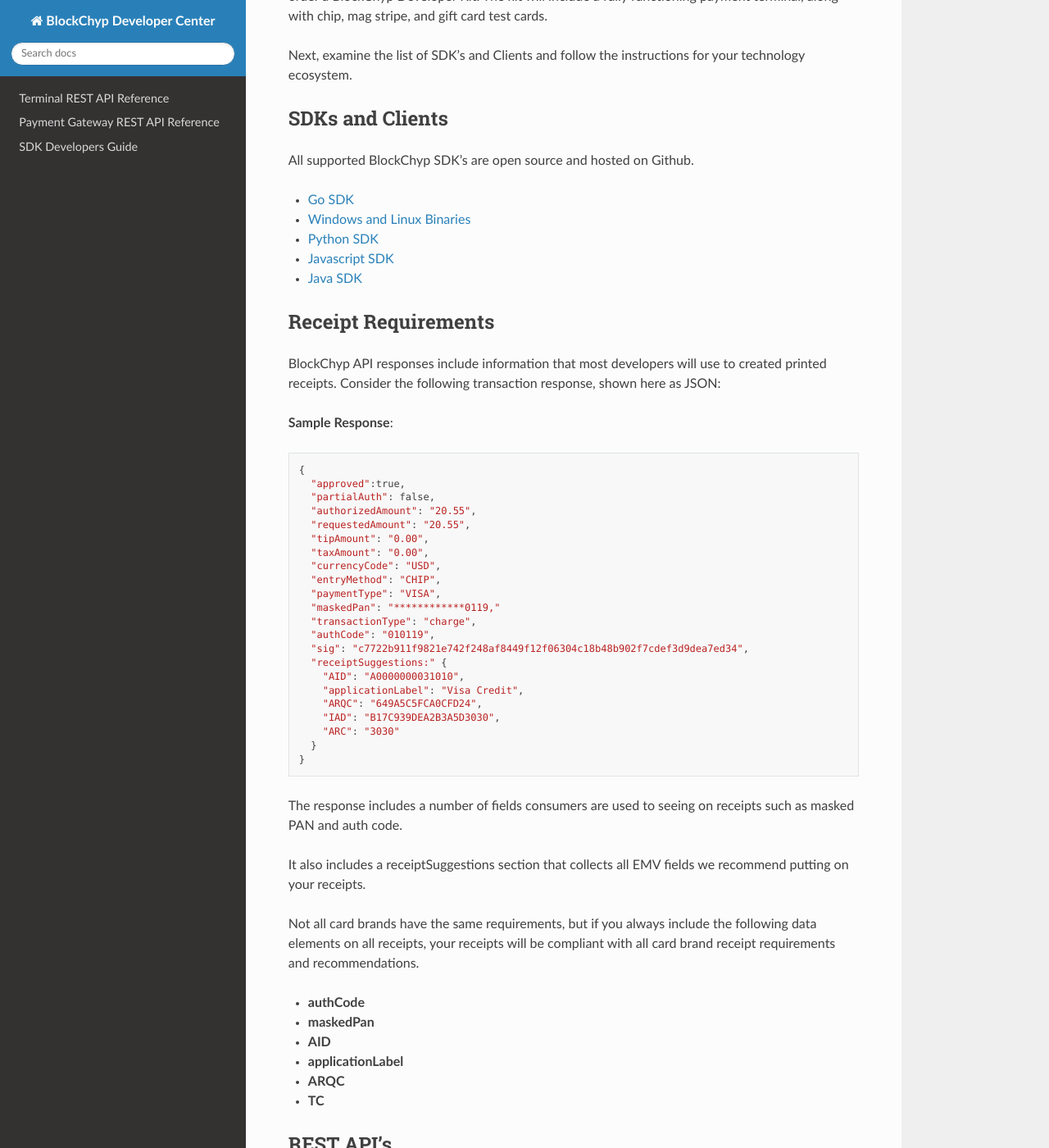
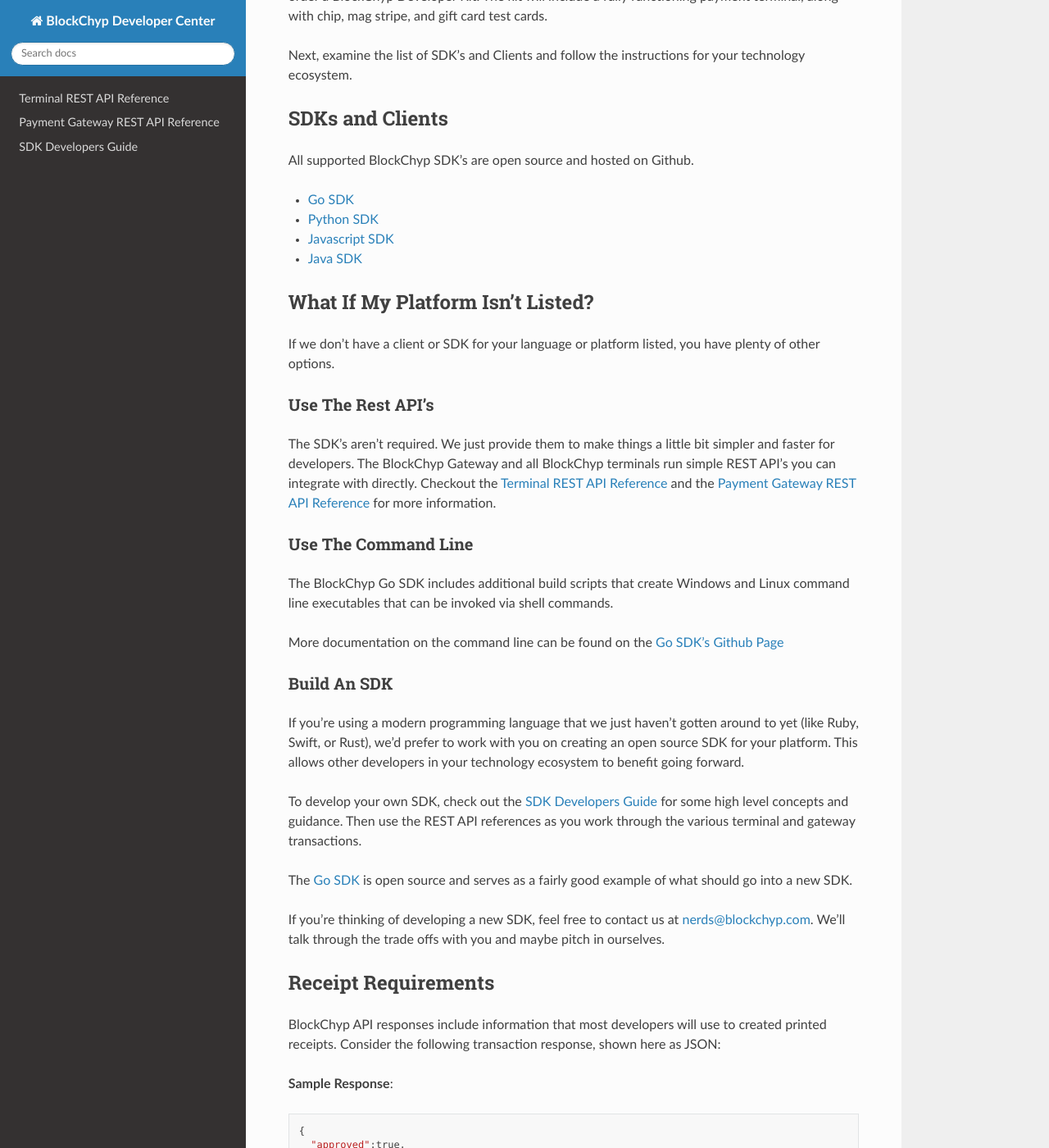
Before and after one commit to blockchyp/developer-docs, a Sphinx documentation site: the page built from docs/index.rst, in a window 1280 px wide and 1400 px high, scrolled down 304 px. Shown: the whole window at 82% size. Built offline with Sphinx 7.4.7 and the Read the Docs theme 2.0.0, drawn with Linux system fonts in a browser that asks for light colours.

Commit message:
Added What If My Platform Isn't Listed? section.

```diff
--- a/docs/index.rst
+++ b/docs/index.rst
@@ -26,10 +26,49 @@
 All supported BlockChyp SDK's are open source and hosted on Github.
 
 - `Go SDK <https://github.com/blockchyp/blockchyp-go>`_
-- `Windows and Linux Binaries <https://github.com/blockchyp/blockchyp-go>`_
 - `Python SDK <https://github.com/blockchyp/blockchyp-python>`_
 - `Javascript SDK <https://github.com/blockchyp/blockchyp-js>`_
 - `Java SDK <https://github.com/blockchyp/blockchyp-java>`_
+
+What If My Platform Isn't Listed?
+----------------------------------
+
+If we don't have a client or SDK for your language or platform listed, you have
+plenty of other options.
+
+Use The Rest API's
+*********************
+
+The SDK's aren't required. We just provide them to make things a little bit simpler
+and faster for developers.  The BlockChyp Gateway and all BlockChyp terminals
+run simple REST API's you can integrate with directly.  Checkout the `Terminal REST API Reference <rest-api/terminal/index.html>`_
+and the `Payment Gateway REST API Reference <rest-api/gateway/index.html>`_ for more information.
+
+Use The Command Line
+*********************
+
+The BlockChyp Go SDK includes additional build scripts that create Windows and
+Linux command line executables that can be invoked via shell commands.
+
+More documentation on the command line can be found on the `Go SDK's Github Page <https://github.com/blockchyp/blockchyp-go>`_
+
+Build An SDK
+**********************
+
+If you're using a modern programming language that we just
+haven't gotten around to yet (like Ruby, Swift, or Rust), we'd prefer to work with you on creating an
+open source SDK for your platform.  This allows other developers in your technology ecosystem
+to benefit going forward.
+
+To develop your own SDK, check out the `SDK Developers Guide <sdk-guide/index.html>`_
+for some high level concepts and guidance.  Then use the REST API references as
+you work through the various terminal and gateway transactions.
+
+The `Go SDK <https://github.com/blockchyp/blockchyp-go>`_ is open source and serves
+as a fairly good example of what should go into a new SDK.
+
+If you're thinking of developing a new SDK, feel free to contact us at nerds@blockchyp.com.
+We'll talk through the trade offs with you and maybe pitch in ourselves.
 
 Receipt Requirements
 ------------------------
```
